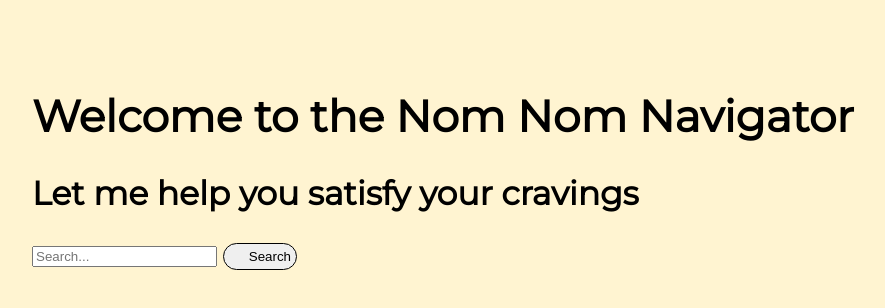
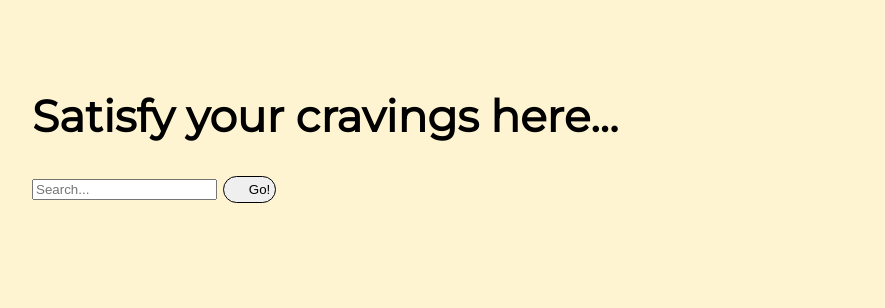
Before and after one commit to kianamay/spartahack9, a website: page index.html in a window 1280 px wide. Shown: the whole page, without its empty margins (28-913 px from the left). Drawn offline with Linux system fonts and the light colour scheme.

Commit message:
shortening title

```diff
--- a/index.html
+++ b/index.html
@@ -11,11 +11,10 @@
     <link href="https://fonts.googleapis.com/css?family=Montserrat:100,200,300,400" rel="stylesheet">
   </head>
   <body>
-    <h1>Welcome to the Nom Nom Navigator</h1>
-    <h2>Let me help you satisfy your cravings</h2>
+    <h1>Satisfy your cravings here...</h1>
 
     <input type="text" id="searchBar" placeholder="Search...">
-    <button id="searchButton">Search</button>
+    <button id="searchButton">Go!</button>
 
 
     <script src="index.js"></script>
```
